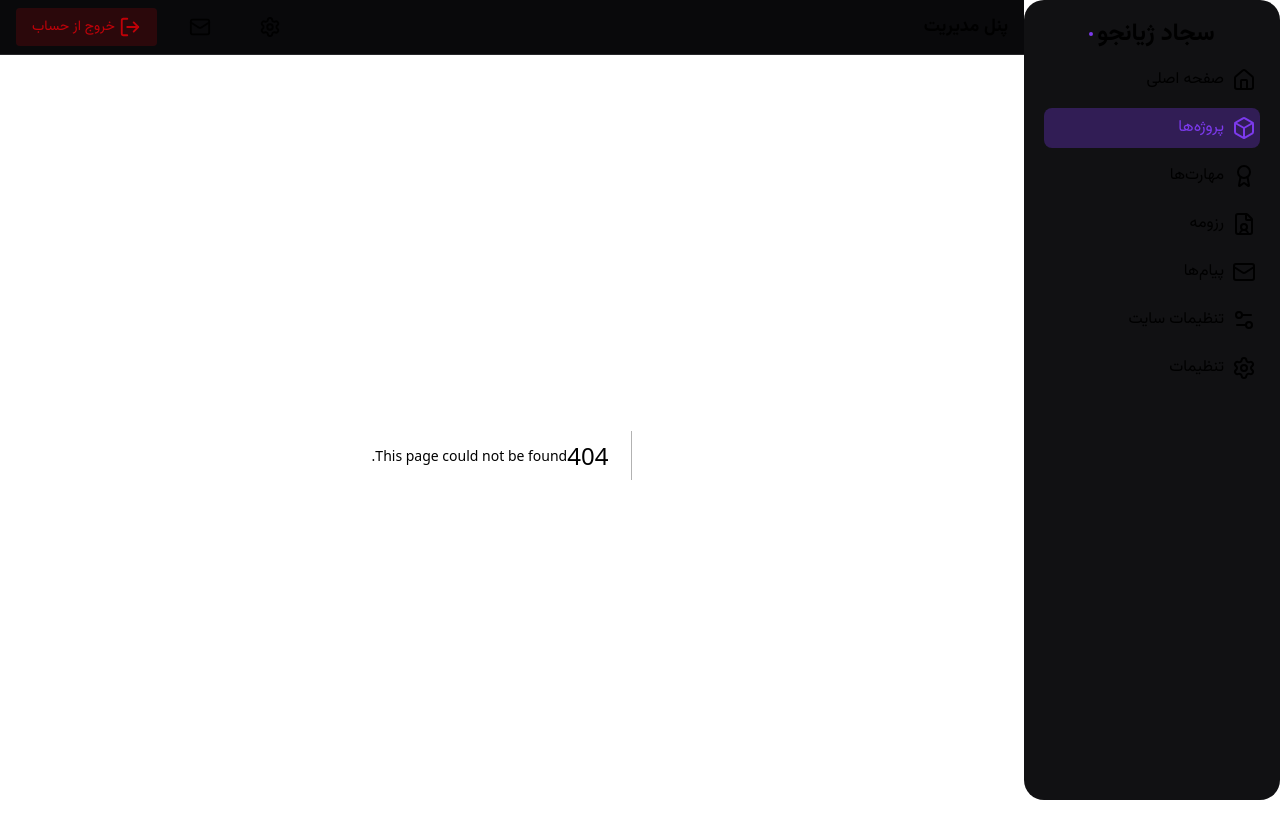
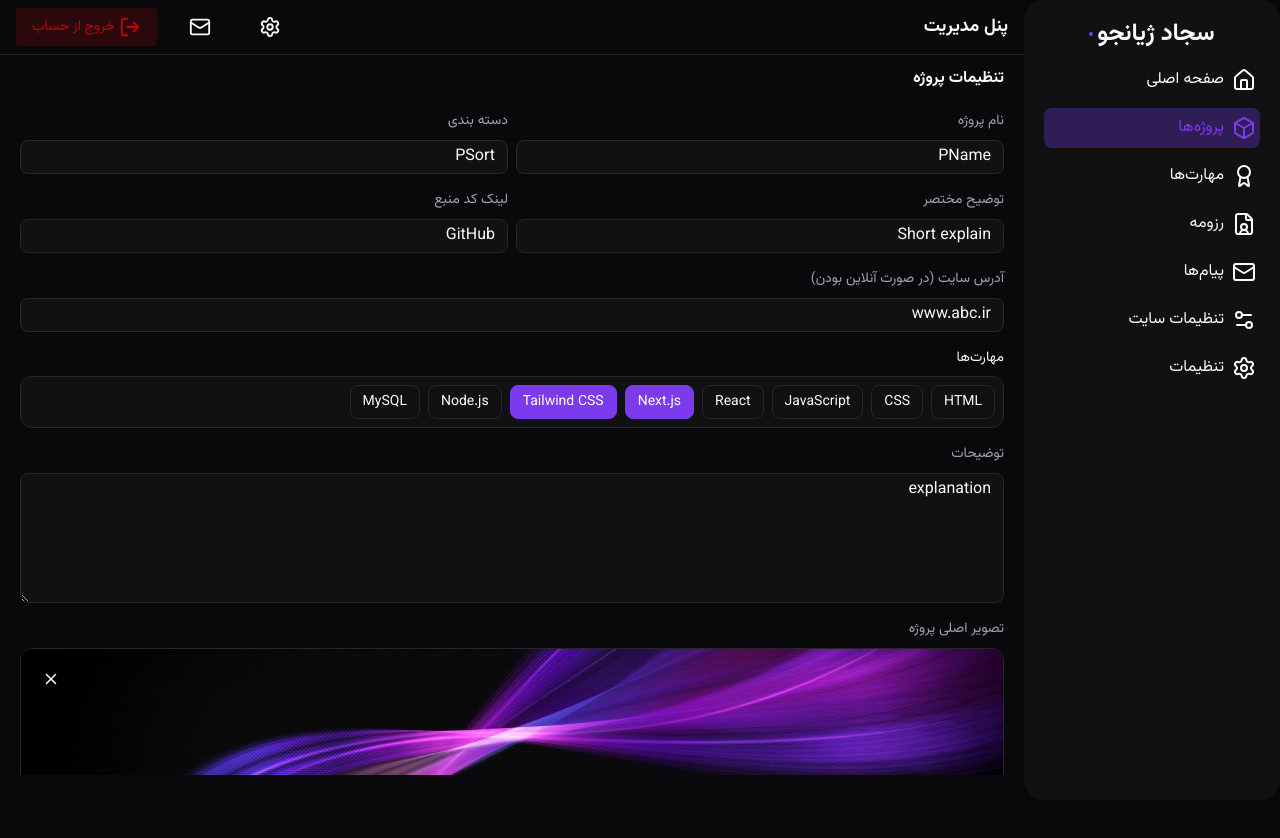
Before and after one commit to sajadzhzh/sajad-zhianjoo-admin, a Next.js app: page /projects/1 in a window 1280 px wide. Before the commit this address had no page. Shown: the top 838 px of the page. After the commit the page ends 800 px from the top, so only its background shows below. Built offline with nearby package versions, Linux system fonts and the light colour scheme.

Commit message:
Edit project page done

```diff
--- a/Components/Projects/Form.tsx
+++ b/Components/Projects/Form.tsx
@@ -1,6 +1,6 @@
 "use client";
 
-import { useState } from "react";
+import { useEffect, useState } from "react";
 import MultiSelect from "../Input/MultiSelect";
 import TextInput from "../Input/Text";
 import Button from "../Button/Button";
@@ -18,7 +18,13 @@ export type GalleryImage = {
   preview: string | null;
 };
 
-export default function ProjectForm({ edit }: { edit?: boolean }) {
+export default function ProjectForm({
+  edit,
+  id,
+}: {
+  edit?: boolean;
+  id?: string;
+}) {
   const [selected, setSelected] = useState<string[]>([]);
   const [thumbnail, setThumbnail] = useState<MainImage>({
     file: null,
@@ -31,15 +37,20 @@ export default function ProjectForm({ edit }: { edit?: boolean }) {
     },
   ]);
 
-  // edit && setSelected(["Next.js", "Tailwind CSS"])
-
+  useEffect(() => {
+    edit && setSelected(["Next.js", "Tailwind CSS"]);
+  }, []);
   return (
     <form className="space-y-2 w-full grid grid-cols-1 md:grid-cols-2 gap-2">
       <div className="w-full flex flex-col gap-2">
         <label htmlFor="projectName" className="text-[14px] text-(--muted)">
           نام پروژه
         </label>
-        <TextInput name="projectName" id="projectName" defaultValue={edit ? "PName" : ""}/>
+        <TextInput
+          name="projectName"
+          id="projectName"
+          defaultValue={edit ? "PName" : ""}
+        />
       </div>
 
       <div className="w-full flex flex-col gap-2">
@@ -53,21 +64,33 @@ export default function ProjectForm({ edit }: { edit?: boolean }) {
         <label htmlFor="shortExplain" className="text-[14px] text-(--muted)">
           توضیح مختصر
         </label>
-        <TextInput name="shortExplain" id="shortExplain" defaultValue={edit ? "Short explain" : ""} />
+        <TextInput
+          name="shortExplain"
+          id="shortExplain"
+          defaultValue={edit ? "Short explain" : ""}
+        />
       </div>
 
       <div className="w-full flex flex-col gap-2 ">
         <label htmlFor="sourceLink" className="text-[14px] text-(--muted)">
           لينک کد منبع
         </label>
-        <TextInput name="sourceLink" id="sourceLink" defaultValue={edit ? "GitHub" : ""} />
+        <TextInput
+          name="sourceLink"
+          id="sourceLink"
+          defaultValue={edit ? "GitHub" : ""}
+        />
       </div>
 
       <div className="w-full flex flex-col gap-2 md:col-span-2">
         <label htmlFor="sourceLink" className="text-[14px] text-(--muted)">
           آدرس سایت (در صورت آنلاین بودن)
         </label>
-        <TextInput name="sourceLink" id="sourceLink" defaultValue={edit ? "www.abc.ir" : ""} />
+        <TextInput
+          name="sourceLink"
+          id="sourceLink"
+          defaultValue={edit ? "www.abc.ir" : ""}
+        />
       </div>
 
       <MultiSelect selected={selected} setSelected={setSelected} />
@@ -90,7 +113,7 @@ export default function ProjectForm({ edit }: { edit?: boolean }) {
       <GalleryImageInput images={images} setImages={setImages} />
 
       <Button theme="primary" type="submit" className="md:col-span-2">
-        ايجاد
+        {edit ? "اعمال تغییرات" : "ايجاد"}
       </Button>
     </form>
   );
--- a/Components/Projects/Item.tsx
+++ b/Components/Projects/Item.tsx
@@ -5,7 +5,7 @@ import Link from "next/link";
 export default function ProjectItem() {
   return (
     <Link
-      href={""}
+      href={"/projects/1"}
       className="w-full relative border border-(--border) rounded-xl"
     >
       <Image
--- /dev/null
+++ b/app/projects/[id]/page.tsx
@@ -0,0 +1,16 @@
+import ProjectForm from "@/Components/Projects/Form";
+
+export default async function EditProjectPage({
+  params,
+}: {
+  params: Promise<{ id: string }>;
+}) {
+  const { id } = await params;
+
+  return (
+    <div className="w-full h-[90svh] overflow-scroll Container space-y-5">
+      <h2 className="font-bold text-[16px]">تنظیمات پروژه</h2>
+      <ProjectForm edit id={id} />
+    </div>
+  );
+}
--- a/app/projects/new/page.tsx
+++ b/app/projects/new/page.tsx
@@ -4,7 +4,7 @@ export default function NewProjectPage(){
     return(
         <div className="w-full h-[90svh] overflow-scroll Container space-y-5">
             <h2 className="font-bold text-[16px]">پروژه جدید</h2>
-            <ProjectForm edit />
+            <ProjectForm />
         </div>
     )
 }
```
